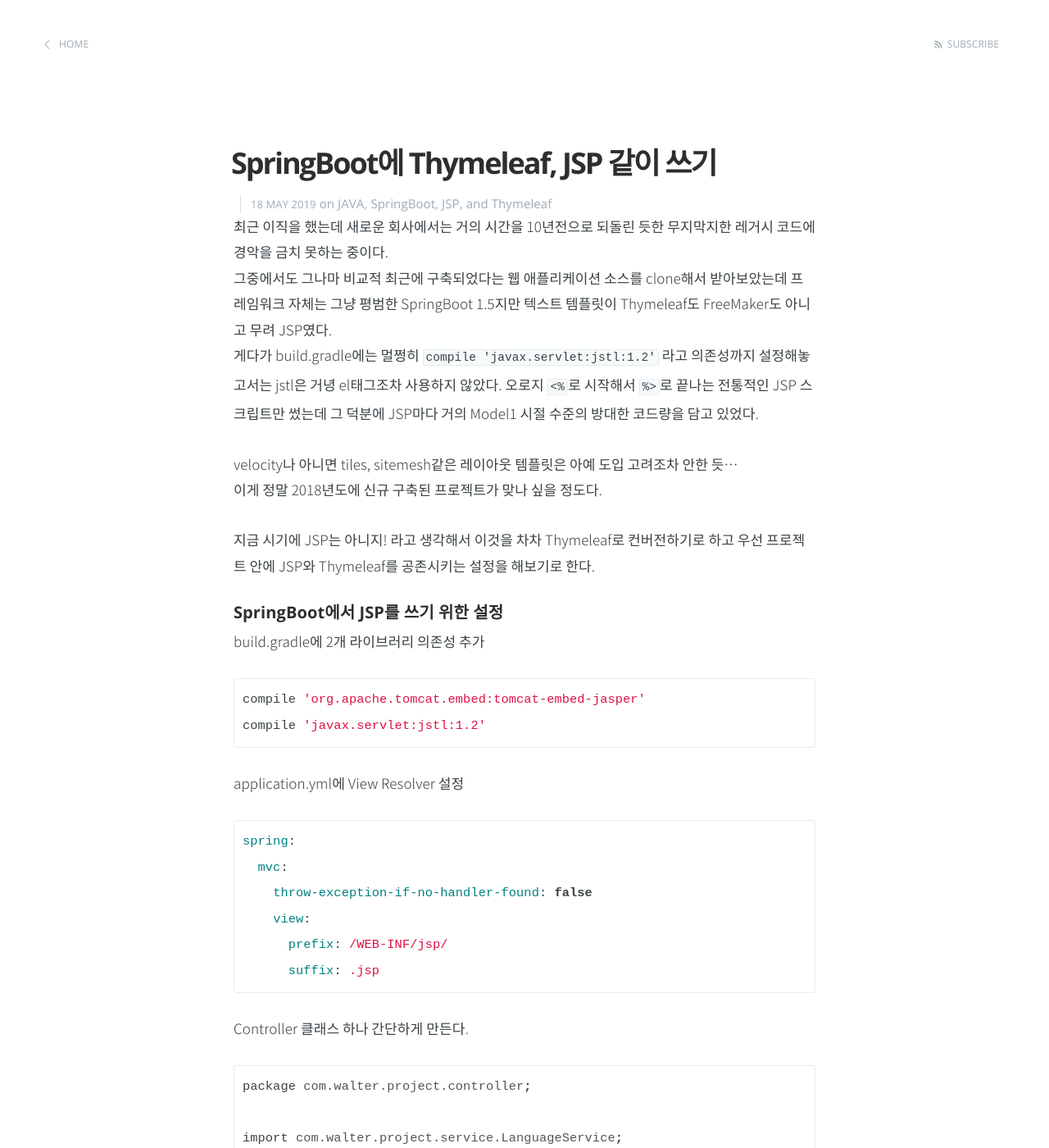
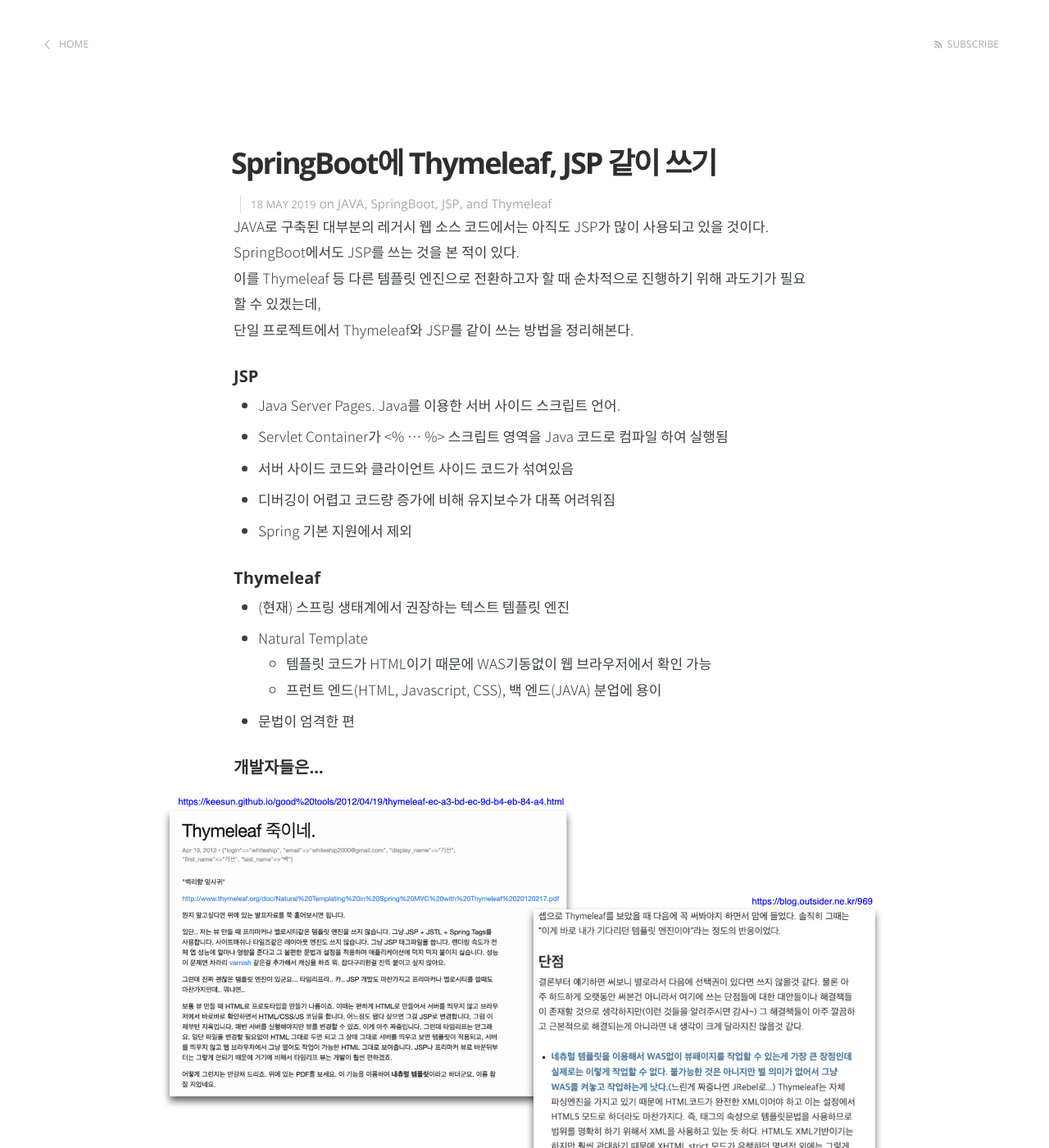
Before and after one commit to lyvius2/lyvius2.github.io, a Jekyll site: the page built from _posts/2019-05-19-resolver-chain.markdown, in a window 1280 px wide and 1400 px high. Shown: the whole window at 82% size. Built offline with Jekyll 4.4.1, drawn with Linux system fonts in a browser that asks for light colours; comment, search, counter and statistics services are not loaded; some of the changed text lies outside the part shown.

Commit message:
글 수정

```diff
--- a/_posts/2019-05-19-resolver-chain.markdown
+++ b/_posts/2019-05-19-resolver-chain.markdown
@@ -5,15 +5,28 @@
 categories: JAVA SpringBoot JSP Thymeleaf
 ---
 
-최근 이직을 했는데 새로운 회사에서는 거의 시간을 10년전으로 되돌린 듯한 무지막지한 레거시 코드에 경악을 금치 못하는 중이다.
-그중에서도 그나마 비교적 최근에 구축되었다는 웹 애플리케이션 소스를 clone해서 받아보았는데 프레임워크 자체는 그냥 평범한 SpringBoot 1.5지만 텍스트 템플릿이 Thymeleaf도 FreeMaker도 아니고 무려 JSP였다.
-게다가 build.gradle에는 멀쩡히 `compile 'javax.servlet:jstl:1.2'` 라고 의존성까지 설정해놓고서는 jstl은 거녕 el태그조차 사용하지 않았다.
-오로지 `<%`로 시작해서 `%>`로 끝나는 전통적인 JSP 스크립트만 썼는데 그 덕분에 JSP마다 거의 Model1 시절 수준의 방대한 코드량을 담고 있었다.
+JAVA로 구축된 대부분의 레거시 웹 소스 코드에서는 아직도 JSP가 많이 사용되고 있을 것이다.
+SpringBoot에서도 JSP를 쓰는 것을 본 적이 있다.
+이를 Thymeleaf 등 다른 템플릿 엔진으로 전환하고자 할 때 순차적으로 진행하기 위해 과도기가 필요할 수 있겠는데,
+단일 프로젝트에서 Thymeleaf와 JSP를 같이 쓰는 방법을 정리해본다.
 
-velocity나 아니면 tiles, sitemesh같은 레이아웃 템플릿은 아예 도입 고려조차 안한 듯...
-이게 정말 2018년도에 신규 구축된 프로젝트가 맞나 싶을 정도다.
+##### JSP
+* Java Server Pages. Java를 이용한 서버 사이드 스크립트 언어.
+* Servlet Container가 <% … %> 스크립트 영역을 Java 코드로 컴파일 하여 실행됨
+* 서버 사이드 코드와 클라이언트 사이드 코드가 섞여있음
+* 디버깅이 어렵고 코드량 증가에 비해 유지보수가 대폭 어려워짐
+* Spring 기본 지원에서 제외
 
-지금 시기에 JSP는 아니지! 라고 생각해서 이것을 차차 Thymeleaf로 컨버전하기로 하고 우선 프로젝트 안에 JSP와 Thymeleaf를 공존시키는 설정을 해보기로 한다.
+##### Thymeleaf
+* (현재) 스프링 생태계에서 권장하는 텍스트 템플릿 엔진
+* Natural Template
+  * 템플릿 코드가 HTML이기 때문에 WAS기동없이 웹 브라우저에서 확인 가능
+  * 프런트 엔드(HTML, Javascript, CSS), 백 엔드(JAVA) 분업에 용이
+* 문법이 엄격한 편
+
+##### 개발자들은...
+![project](./../../../../../../../images/20190519/07.png)
+좋다는 사람도 있고 별로라는 사람도 있는데 솔직히 나도 별로인 거 같다. 그냥 못쓸 정도는 아니라는거...
 
 ##### SpringBoot에서 JSP를 쓰기 위한 설정
 
```
Also changed, not shown: images/20190519/07.png (added).
